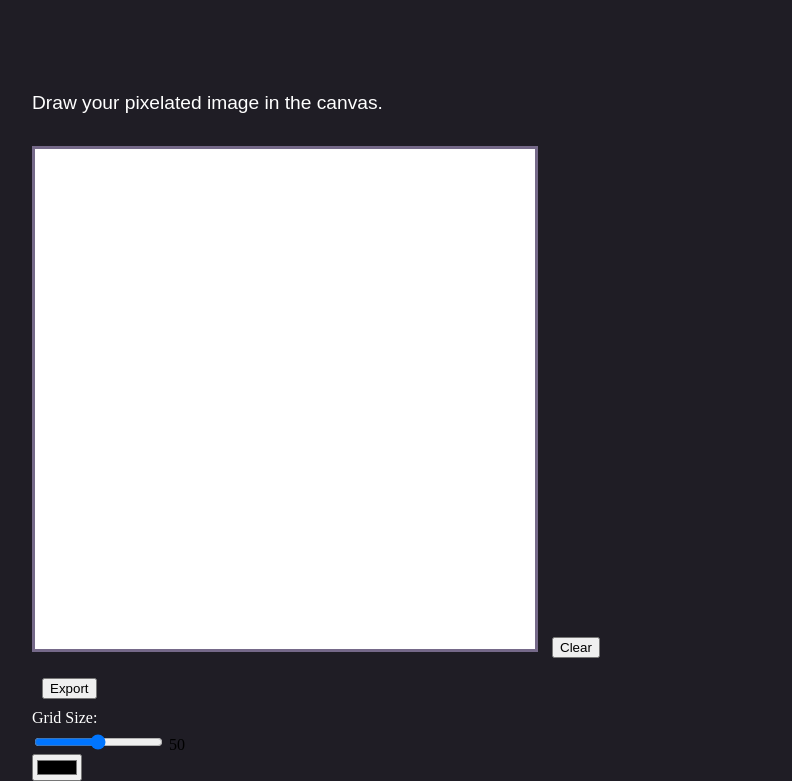
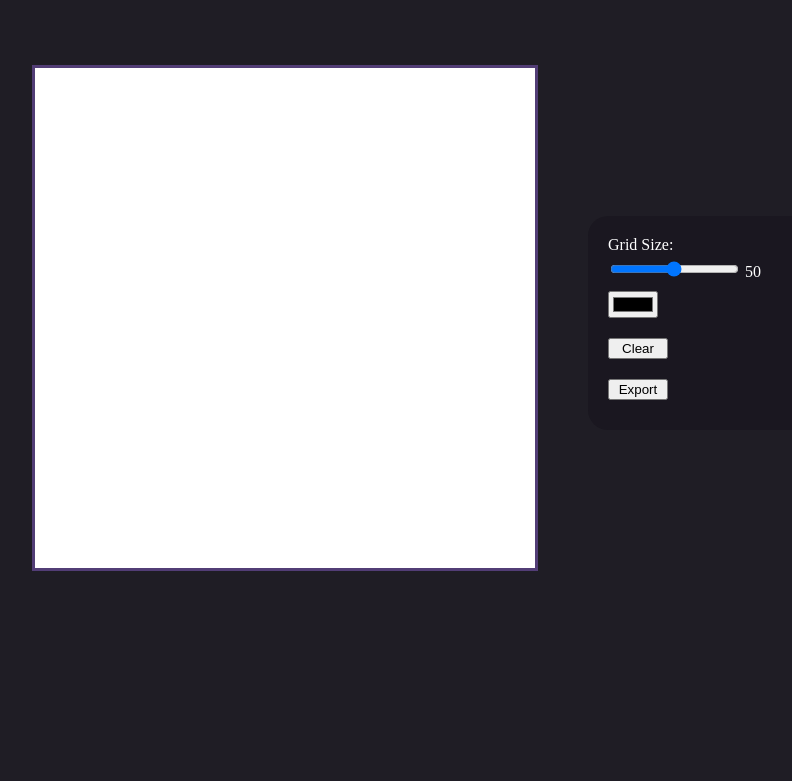
Before and after one commit to Marmak95/Pixel-image-creator, a plain HTML site: page index.html in a window 1280 px wide. Shown: the part 107-888 px from the top of the page, without its empty margins (292-1084 px from the left). After the commit the page ends 800 px from the top, so only its background shows below. Drawn offline with Linux system fonts and the light colour scheme.

Commit message:
Improved the layout of the website

```diff
--- a/css/style.css
+++ b/css/style.css
@@ -10,15 +10,38 @@ body {
     background-color: #0e0b14ec;
 }
 
-p {
-    color: white;
-    font-family: Arial, Helvetica, sans-serif;
-    font-size: 1.2em;
-    padding-bottom: 2%;
+.flex-container {
+    display: flex;
+    flex-wrap: wrap;
+    align-items: center;
+    height: 600px;
+    margin-top: 2%;
+}
+
+#pixelCanvas {
+    border: 3px solid #3b2364e0;
+    background-color: white;
+    margin-bottom: 10px;
+    margin-left: 25%;
+}
+
+.options {
+    background-color: rgba(14, 11, 20, 0.3);
+    border-radius: 20px;
+    padding: 20px;
+    display: flex;
+    flex-direction: column;
+    margin-left: 50px;
 }
 
 .controls {
-    flex-grow: 1;
+    width: 200px;
+    color: white;
+}
+
+#colorPicker {
+    margin-top: 10px;
+    margin-bottom: 10px;
 }
 
 label {
@@ -27,24 +50,9 @@ label {
     margin-bottom: 5px;
 }
 
-.flex-container {
-    display: flex;
-    justify-content: center;
-    align-items: center;
-    height: 600px;
-    margin-top: 2%;
+#clearButton,
+#exportButton {
+    width: 60px;
+    margin-top: 10px;
+    margin-bottom: 10px;
 }
-
-.flex-container > div {
-    width: 50%;
-    height: 500px;
-}
-
-#pixelCanvas {
-    border: 3px solid #625579e0;
-    background-color: white;
-}
-
-#clearButton, #exportButton {
-    margin: 10px;
-}
--- a/index.html
+++ b/index.html
@@ -1,7 +1,8 @@
 <!DOCTYPE html>
-<html>
+<html lang="en">
 <head>
     <meta charset="UTF-8">
+    <meta name="viewport" content="width=device-width, initial-scale=1">
     <title>Pixelated Image Creator</title>
     <link rel="stylesheet" type="text/css" href="css/style.css">
 </head>
@@ -12,19 +13,16 @@
     </header>
     <main>
         <div class="flex-container">
-            <div>
-                <p>
-                    Draw your pixelated image in the canvas.
-                </p>
-                <canvas id="pixelCanvas"></canvas>
-                <button id="clearButton">Clear</button>
-                <button id="exportButton">Export</button>
+            <canvas id="pixelCanvas"></canvas>
+            <div class="options">
                 <div class="controls">
                     <label for="gridSizeSlider">Grid Size:</label>
                     <input type="range" id="gridSizeSlider" value="50" min="1" max="100">
                     <output for="gridSizeSlider" id="gridSizeOutput">50</output>
                 </div>
                 <input type="color" id="colorPicker" value="#000000">
+                <button id="clearButton">Clear</button>
+                <button id="exportButton">Export</button>
             </div>
         </div>
     </main>
```
Also changed, not shown: 1 other file.
